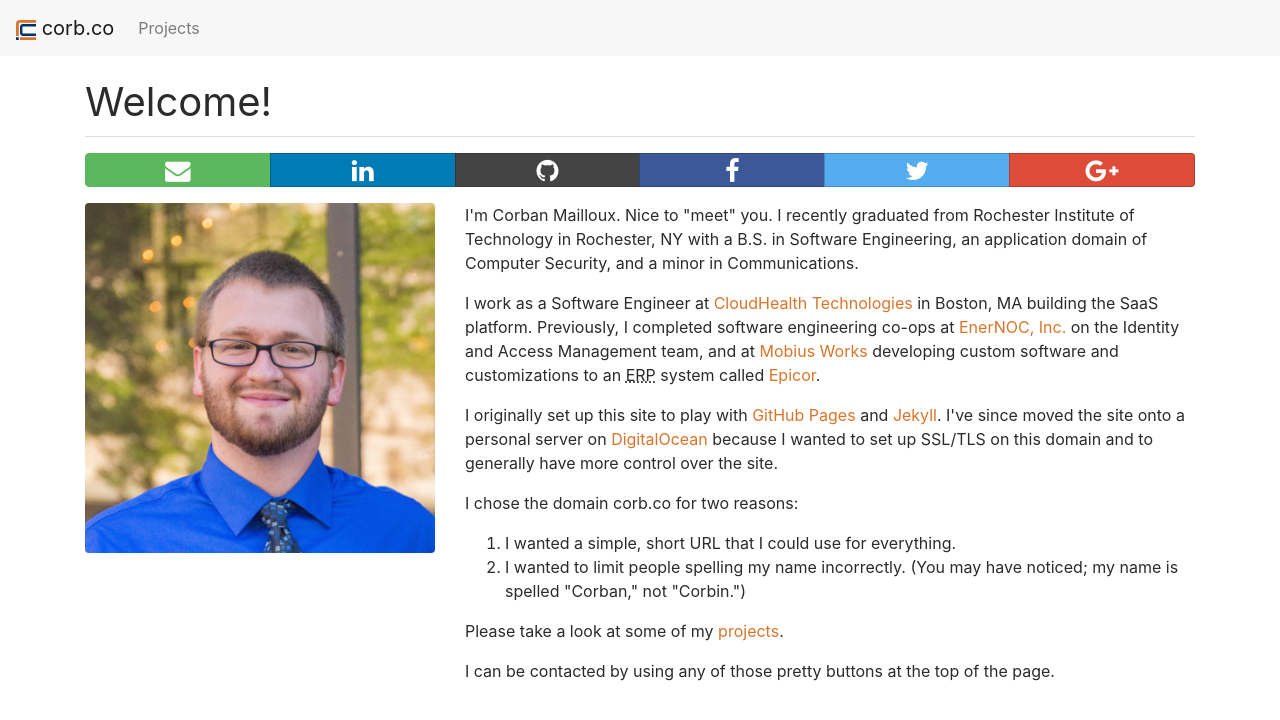
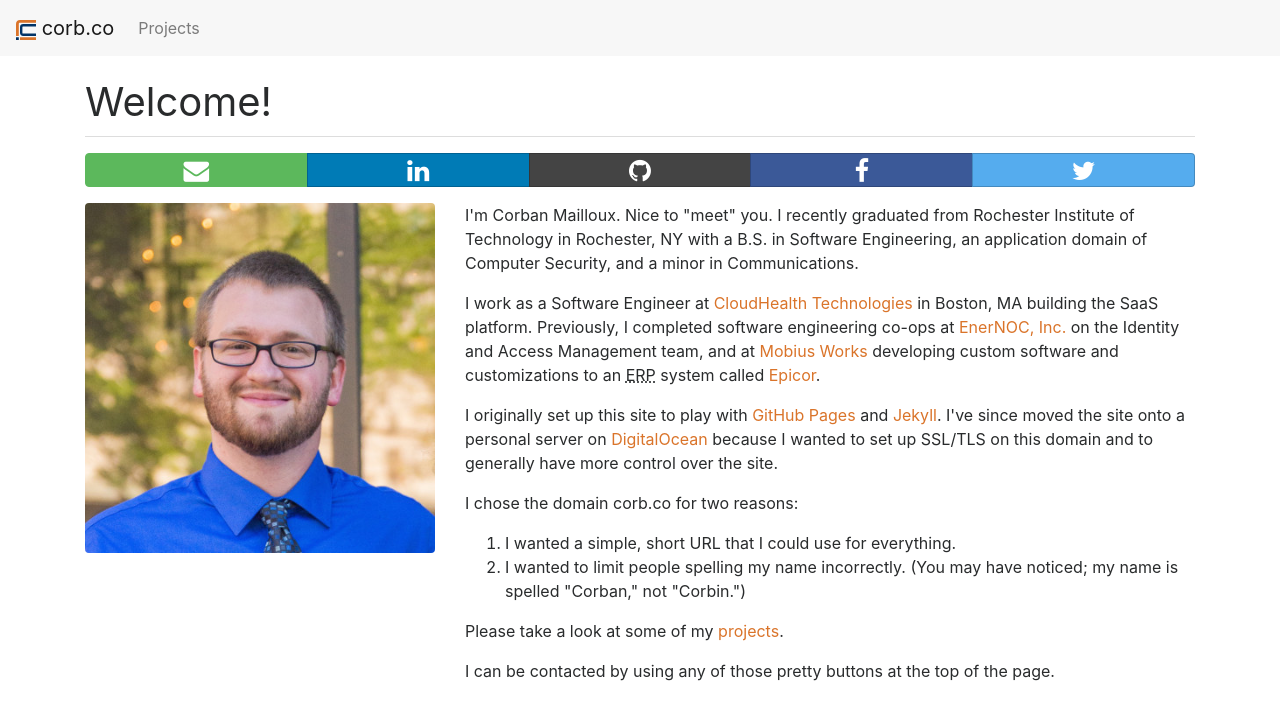
Before and after one commit to corbanmailloux/corb.co, a Jekyll site: the page built from index.html, in a window 1280 px wide. Shown: the top 720 px of the page. Built offline with Jekyll 4.4.1, drawn with Linux system fonts in a browser that asks for light colours; nearby versions of some CDN libraries; Markdown is read by kramdown in place of the engine named in the settings.

Commit message:
Remove Google Plus button.

```diff
--- a/_includes/social-buttons.html
+++ b/_includes/social-buttons.html
@@ -18,8 +18,4 @@
     <a class="btn btn-social-icon btn-twitter" href="https://twitter.com/corbco" target="_blank">
         <i class="fa fa-twitter"></i>
     </a>
-
-    <a class="btn btn-social-icon btn-google" href="https://www.google.com/+CorbanMailloux12" target="_blank">
-        <i class="fa fa-google-plus"></i>
-    </a>
 </div>
```
